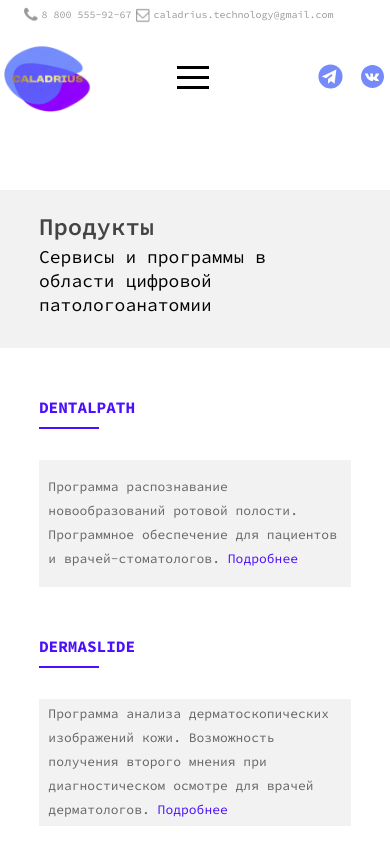
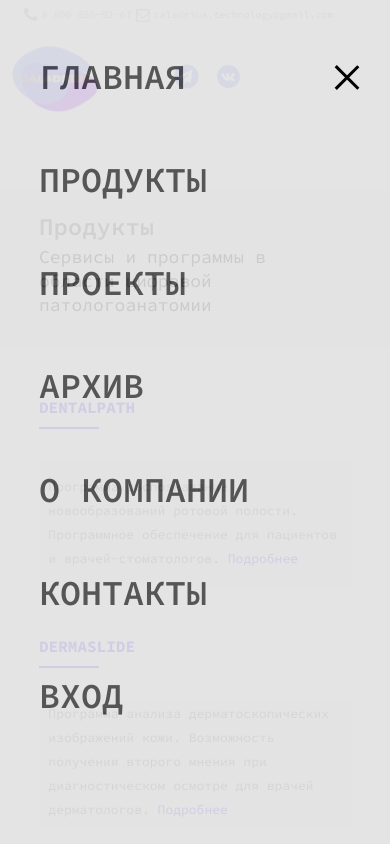
Before and after one commit to klu4vanya/startup, a React (Create React App) app: page / in a window 390 px wide. Both pictures are taken after a click on the button 351 px from the left and 76 px from the top of the page. Shown: the top 844 px of the page. Built offline with nearby package versions, Linux system fonts and the light colour scheme.

Commit message:
fix mobile menu

```diff
--- a/src/components/Header/Burger/index.tsx
+++ b/src/components/Header/Burger/index.tsx
@@ -1,5 +1,5 @@
 import React, { useState } from "react";
-import { GlobalStyle, HumburgerMenuContainer } from "./styles";
+import { GlobalStyle, HumburgerMenuContainer, MenuWrapper } from "./styles";
 import { Fade as Hamburger } from "hamburger-react";
 import { TextSpan } from "../styles";
 
@@ -18,13 +18,15 @@
 
       {isOpen && (
         <HumburgerMenuContainer>
-            <TextSpan to="/main">Главная</TextSpan>
-            <TextSpan to="/products">Продукты</TextSpan>
-            <TextSpan to="/projects">Проекты</TextSpan>
-            <TextSpan to="/archive">Архив</TextSpan>
-            <TextSpan to="/about">О компании</TextSpan>
-            <TextSpan to="/contacts">Контакты</TextSpan>
-            <TextSpan to="/auth">Вход</TextSpan>
+          <MenuWrapper>
+            <TextSpan onClick={() => setOpen(false)} to="/main">Главная</TextSpan>
+            <TextSpan onClick={() => setOpen(false)} to="/products">Продукты</TextSpan>
+            <TextSpan onClick={() => setOpen(false)} to="/projects">Проекты</TextSpan>
+            <TextSpan onClick={() => setOpen(false)} to="/archive">Архив</TextSpan>
+            <TextSpan onClick={() => setOpen(false)} to="/about">О компании</TextSpan>
+            <TextSpan onClick={() => setOpen(false)} to="/contacts">Контакты</TextSpan>
+            <TextSpan onClick={() => setOpen(false)} to="/auth">Вход</TextSpan>
+          </MenuWrapper>
         </HumburgerMenuContainer>
       )}
     </div>
--- a/src/components/Header/Burger/styles.ts
+++ b/src/components/Header/Burger/styles.ts
@@ -1,20 +1,29 @@
 import styled, { createGlobalStyle } from "styled-components";
 
 export const HumburgerMenuContainer = styled.div`
-  position: absolute;
-  top: 100px;
-  left: 10%;
-  right: 10%;
-  background-color: #fff;
-  border: 1px solid #ddd;
-  box-shadow: 0 4px 6px rgba(0, 0, 0, 0.1);
-  border-radius: 8px;
-  padding: 10px;
-  z-index: 2000;
+  position: fixed;
+  top: 0;
+  left: 0;
+  width: 100vw;
+  height: 100vh;
+  background-color: #e2e2e2;
+  opacity: 0.9;
+  z-index: 0;
+`;
+
+export const MenuWrapper = styled.div`
+  width: 100%;
+  height: 100%;
+  padding: 10%;
+  gap: 5%;
   display: flex;
   flex-direction: column;
-  align-items: center;
-`;
+
+  & > * {
+    font-size: 35px;
+    line-height: 1.3em;
+  }
+`
 export const GlobalStyle = createGlobalStyle`
   /* Переопределяем стили для компонента из node_modules */
   .hamburger-react {
@@ -22,6 +31,7 @@
 
     @media (max-width: 768px) {
       display: block !important;
+      z-index: 1000;
     }
   }
 `;
--- a/src/components/Header/index.tsx
+++ b/src/components/Header/index.tsx
@@ -49,11 +49,11 @@
           <TextSpan to="/contacts">Контакты</TextSpan>
           <TextSpan to="/auth">Вход</TextSpan>
         </AboutContainer>
-        <Burger />
         <SocialNetworkContainer>
           <TelegramIcon to="#" />
           <VKIcon to="#" />
         </SocialNetworkContainer>
+        <Burger />
       </AboutWrapper>
     </HeaderContainer>
   );
--- a/src/components/Header/styles.ts
+++ b/src/components/Header/styles.ts
@@ -75,7 +75,8 @@
   padding-top: 3%;
 
   @media (max-width: 768px) {
-    padding-left: 3%;
+    width: 90%;
+    margin: 0 auto;
   }
 `;
 export const AboutContainer = styled.div`
```
